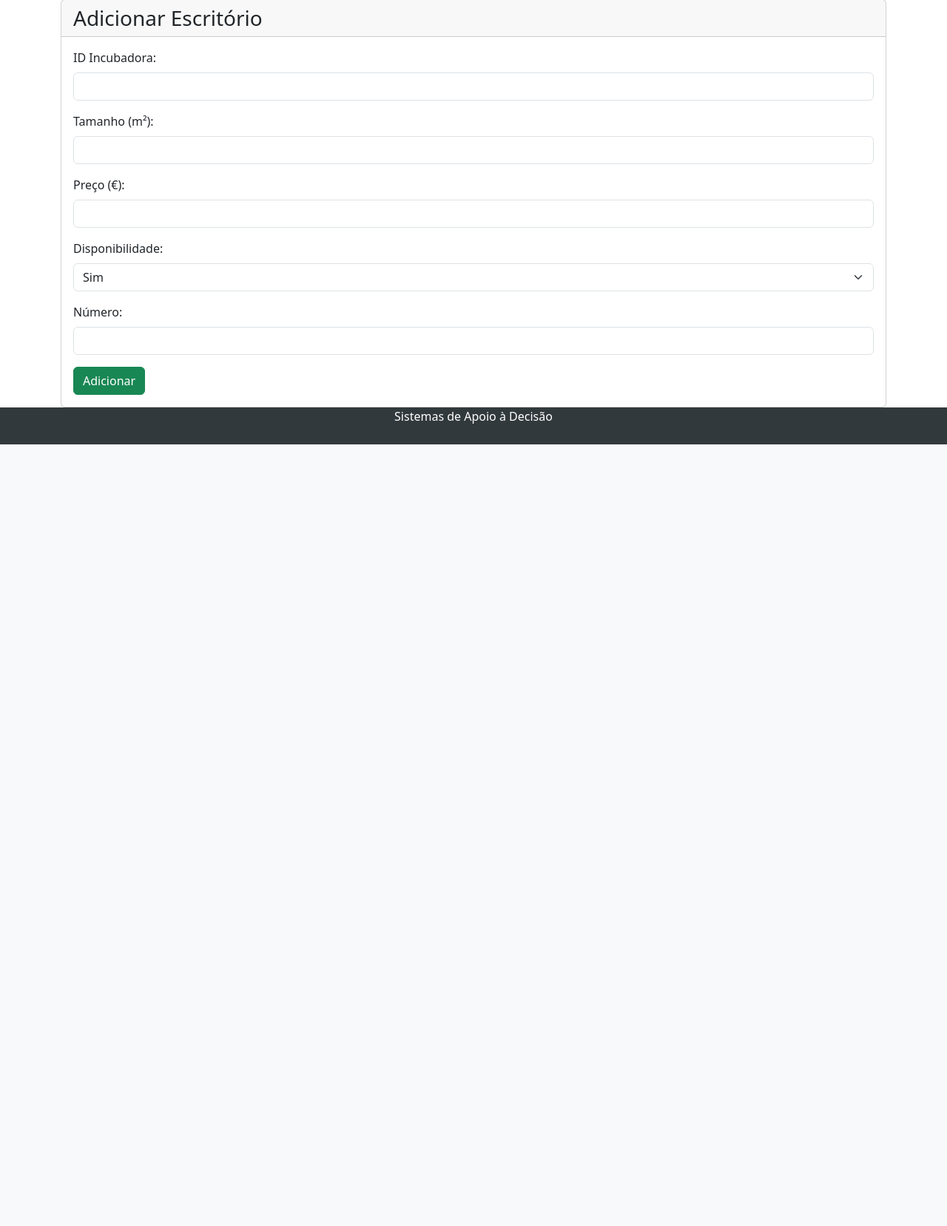
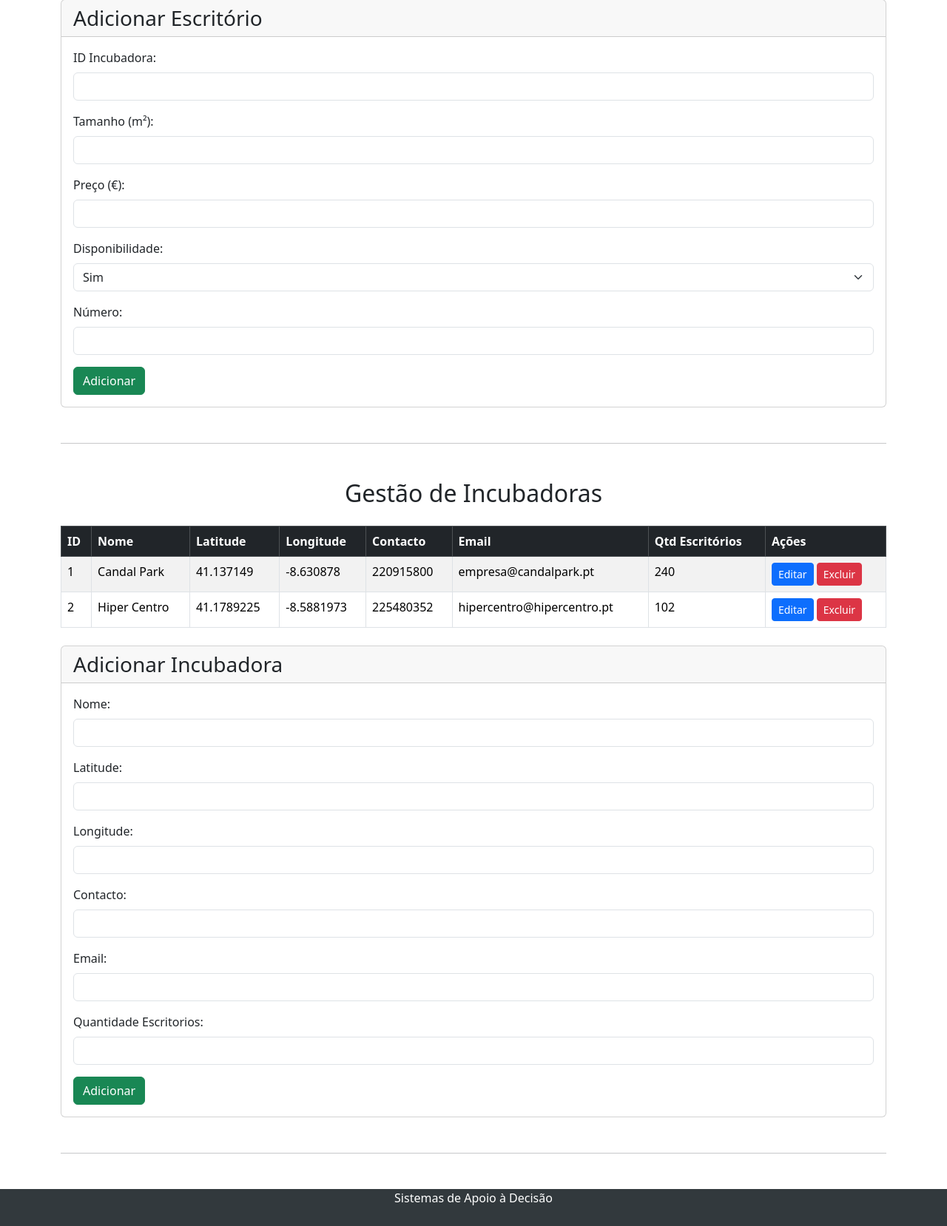
Before and after one commit to odavidsons/LocaliSet, a PHP site: page /index.php?page=adminPanel in a window 1280 px wide. Shown: the part 432-2090 px from the top of the page at 74% size. Before the commit the page ends 1033 px from the top, so only its background shows below. Run offline with PHP 8.4, Linux system fonts and the light colour scheme; the visitor is signed in with stand-in values (Sample User, id 1); data comes from the database, SQL or seed files in the repository.

Commit message:
admin CRUD pronto

```diff
--- a/pages/Admin.php
+++ b/pages/Admin.php
@@ -21,6 +21,8 @@ if ($connection->connect_error) {
 
 // Fetch all entries from the `escritorio` table
 $result = $connection->query("SELECT * FROM escritorio");
+
+$incubadoraResult = $connection->query("SELECT * FROM incubadora");
 ?>
 
 <div class="container mt-5">
@@ -102,6 +104,87 @@ $result = $connection->query("SELECT * FROM escritorio");
             </form>
         </div>
     </div>
+	<hr class="my-5">
+	<!-- Incubadora Management Section -->
+	<h2 class="text-center mb-4">Gestão de Incubadoras</h2>
+    <table class="table table-striped table-bordered">
+        <thead class="table-dark">
+            <tr>
+                <th>ID</th>
+                <th>Nome</th>
+                <th>Latitude</th>
+                <th>Longitude</th>
+                <th>Contacto</th>
+                <th>Email</th>
+                <th>Qtd Escritórios</th>
+                <th>Ações</th>
+            </tr>
+        </thead>
+        <tbody>
+            <?php while ($row = $incubadoraResult->fetch_assoc()) { ?>
+                <tr>
+                    <td><?php echo $row['ID']; ?></td>
+                    <td><?php echo $row['Nome']; ?></td>
+                    <td><?php echo $row['Latitude']; ?></td>
+                    <td><?php echo $row['Longitude']; ?></td>
+                    <td><?php echo $row['Contacto']; ?></td>
+                    <td><?php echo $row['Email']; ?></td>
+                    <td><?php echo $row['NumEscritorios']; ?></td>
+                    <td>
+                        <button class="btn btn-primary btn-sm" onclick="populateEditIncubadoraForm(<?php echo htmlspecialchars(json_encode($row)); ?>)">Editar</button>
+                        <form method="post" action="PHP/admin_actions.php" style="display:inline-block;">
+                            <input type="hidden" name="ID_Incubadora" value="<?php echo $row['ID']; ?>">
+                            <button type="submit" name="delete_incubadora" class="btn btn-danger btn-sm" onclick="return confirm('Tem certeza de que deseja excluir?')">Excluir</button>
+                        </form>
+                    </td>
+                </tr>
+            <?php } ?>
+        </tbody>
+    </table>
+
+	 <!-- Incubadora Form -->
+	 <div class="card mt-4">
+        <div class="card-header">
+            <h3 id="incubadora-form-title" class="mb-0">Adicionar Incubadora</h3>
+        </div>
+        <div class="card-body">
+            <form method="post" action="PHP/admin_actions.php">
+                <input type="hidden" name="ID_Incubadora" id="edit-ID_Incubadora">
+                <div class="mb-3">
+                    <label for="edit-NomeIncubadora" class="form-label">Nome:</label>
+                    <input type="text" name="NomeIncubadora" id="edit-NomeIncubadora" class="form-control" required>
+                </div>
+
+                <div class="mb-3">
+                    <label for="edit-LatitudeIncubadora" class="form-label">Latitude:</label>
+                    <input type="text"  name="LatitudeIncubadora" id="edit-LatitudeIncubadora" class="form-control" required>
+                </div>
+
+                <div class="mb-3">
+                    <label for="edit-LongitudeIncubadora" class="form-label">Longitude:</label>
+                    <input type="text"  name="LongitudeIncubadora" id="edit-LongitudeIncubadora" class="form-control" required>
+                </div>
+
+                <div class="mb-3">
+                    <label for="edit-ContactoIncubadora" class="form-label">Contacto:</label>
+                    <input type="number" maxlength="9" name="ContactoIncubadora" id="edit-ContactoIncubadora" class="form-control" required>
+                </div>
+
+                <div class="mb-3">
+                    <label for="edit-EmailIncubadora" class="form-label">Email:</label>
+                    <input type="text" name="EmailIncubadora" id="edit-EmailIncubadora" class="form-control" required>
+                </div>
+
+				<div class="mb-3">
+                    <label for="edit-QtdEscritoriosIncubadora" class="form-label">Quantidade Escritorios:</label>
+                    <input type="number" name="QtdEscritoriosIncubadora" id="edit-QtdEscritoriosIncubadora" class="form-control" required>
+                </div>
+                <button type="submit" name="add_incubadora" id="add-incubadora-button" class="btn btn-success">Adicionar</button>
+                <button type="submit" name="update_incubadora" id="update-incubadora-button" class="btn btn-primary" style="display:none;">Atualizar</button>
+            </form>
+        </div>
+    </div>
+	<hr class="my-5">
 </div>
 
 <script>
@@ -116,6 +199,19 @@ function populateEditForm(data) {
     document.getElementById('add-button').style.display = 'none';
     document.getElementById('update-button').style.display = 'inline-block';
 }
+
+function populateEditIncubadoraForm(data) {
+    document.getElementById('incubadora-form-title').textContent = 'Editar Incubadora';
+    document.getElementById('edit-ID_Incubadora').value = data.ID;
+    document.getElementById('edit-NomeIncubadora').value = data.Nome;
+    document.getElementById('edit-LatitudeIncubadora').value = data.Latitude;
+    document.getElementById('edit-LongitudeIncubadora').value = data.Longitude;
+    document.getElementById('edit-ContactoIncubadora').value = data.Contacto;
+    document.getElementById('edit-EmailIncubadora').value = data.Email;
+    document.getElementById('edit-QtdEscritoriosIncubadora').value = data.NumEscritorios;
+    document.getElementById('add-incubadora-button').style.display = 'none';
+    document.getElementById('update-incubadora-button').style.display = 'inline-block';
+}
 </script>
 
 <?php $connection->close(); ?>
```
Also changed, not shown: PHP/admin_actions.php (+36 -0 lines).
